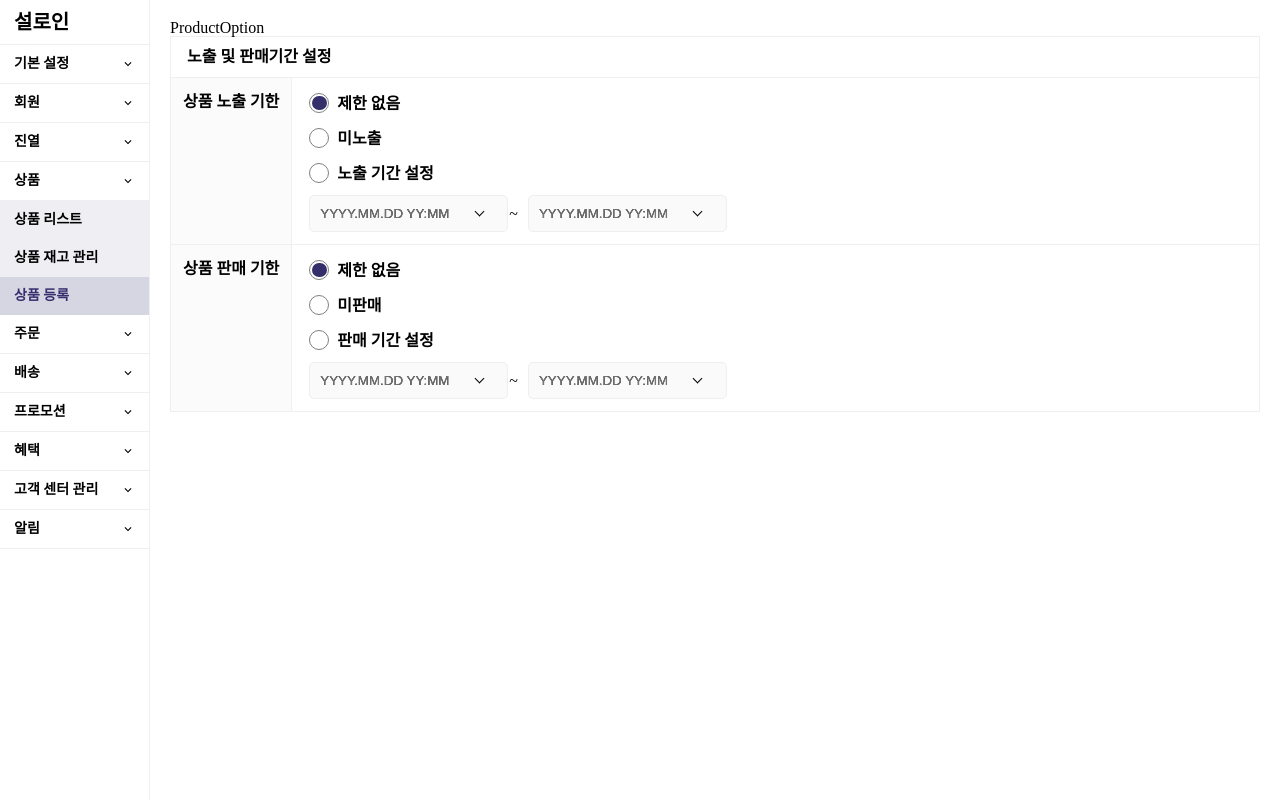
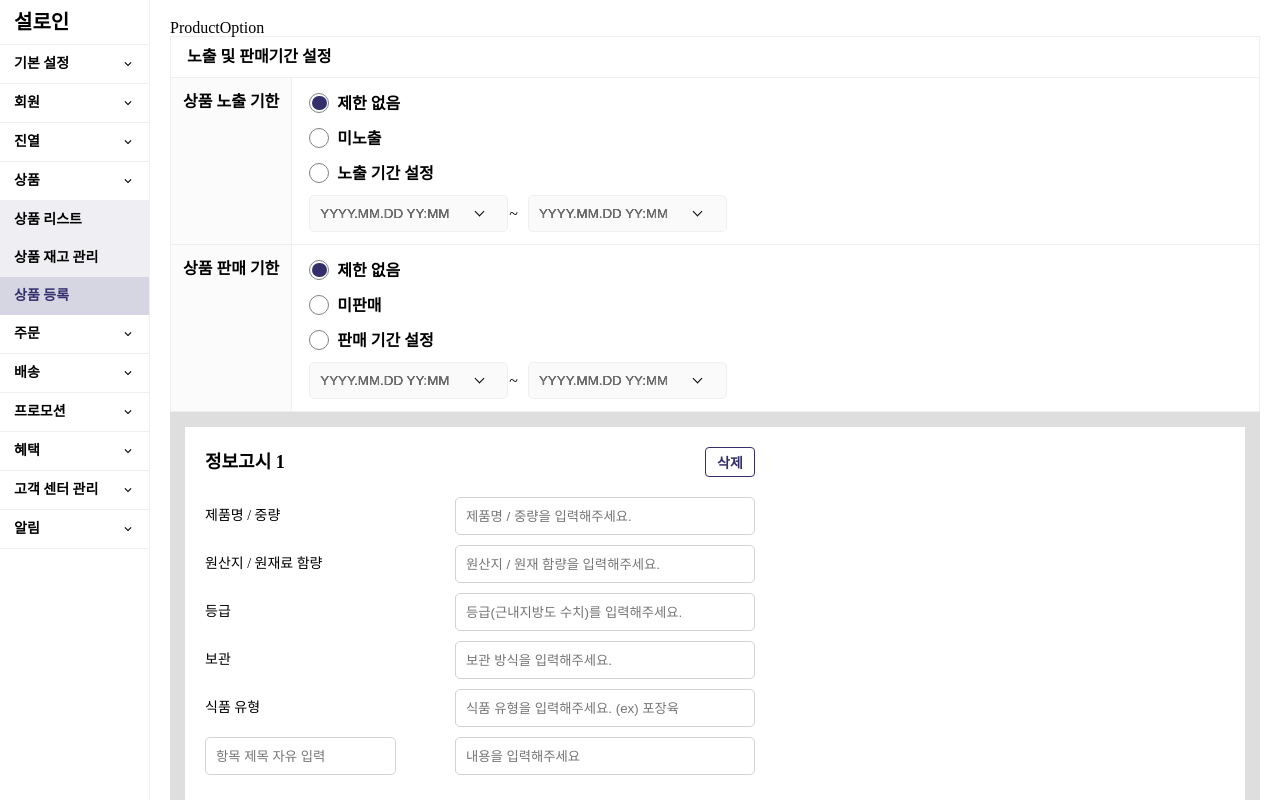
Before and after one commit to 2201infinity/adm_product_add, a React (Create React App) app: page / in a window 1280 px wide. Built offline with nearby package versions, Linux system fonts and the light colour scheme.

Commit message:
feat: 정보고시 추가 기능 구현

```diff
--- a/src/components/ProductNotice.js
+++ b/src/components/NoticeCard.js
@@ -1,4 +1,4 @@
-import React, { useEffect, useState } from "react";
+import React, { useState } from "react";
 import styled from "styled-components";
 import Input from "components/common/Input";
 import CustomButton from "./common/CustomButton";
@@ -42,7 +42,7 @@ const noticeDocs = [
   },
 ];
 
-function ProductInfo() {
+function ProductInfo({ cardNumber, ...rest }) {
   const { values, handleChange, handleSubmit } = useForm({
     initialValues: {
       productName: "",
@@ -54,8 +54,9 @@ function ProductInfo() {
   });
 
   const [inputList, setInputList] = useState(noticeDocs);
+  const [formList, setFormList] = useState([]);
 
-  const onDelete = (id) => {
+  const onDeleteCategory = (id) => {
     setInputList((prev) => prev.filter((item) => item.id !== id));
   };
 
@@ -80,10 +81,24 @@ function ProductInfo() {
     ]);
   };
 
+  const onDeleteCard = (id) => {
+    setFormList((prev) => prev.filter((item) => item.name !== id));
+  };
+
   return (
-    <div>
-      <h1> 정보고시</h1>
-      <form className="forms" onSubmit={handleSubmit}>
+    <NoticeCard>
+      <CardHeader>
+        <h1> 정보고시 {cardNumber}</h1>
+        <CustomButton
+          onClick={onDeleteCard}
+          variant="secondary"
+          width="50"
+          height="30"
+        >
+          삭제
+        </CustomButton>
+      </CardHeader>
+      <form onSubmit={handleSubmit}>
         {inputList.map((option) => {
           const { id, title, category, placeholder, essential } = option;
           return (
@@ -100,8 +115,7 @@ function ProductInfo() {
                   width="60"
                   height="38"
                   variant="primary"
-                  type="button"
-                  onClick={() => onDelete(id)}
+                  onClick={() => onDeleteCategory(id)}
                 >
                   삭제
                 </CustomButton>
@@ -124,7 +138,6 @@ function ProductInfo() {
             value={optionForm.values.placeholder}
           />
         </AddCategoryWrapper>
-      </form>
         <AddButton
           width="100"
           height="38"
@@ -134,11 +147,31 @@ function ProductInfo() {
         >
           항목 추가
         </AddButton>
-    </div>
+      </form>
+    </NoticeCard>
   );
 }
 
 export default ProductInfo;
+
+const NoticeCard = styled.div`
+  background-color: #fff;
+  padding: 20px;
+  margin-bottom: 20px;
+
+  h1 {
+    font-weight: 600;
+    font-size: 18px;
+  }
+`;
+
+const CardHeader = styled.div`
+  display: flex;
+  justify-content: space-between;
+  align-items: center;
+  width: 550px;
+  margin-bottom: 20px;
+`;
 
 const NoticeFormWrapper = styled.div`
   display: flex;
@@ -162,6 +195,7 @@ const AddButton = styled(CustomButton)`
 const AddCategoryWrapper = styled.div`
   display: flex;
   align-items: center;
+  justify-content: space-between;
   width: 550px;
   padding: 0;
 `;
--- /dev/null
+++ b/src/components/NoticeProductInfo.js
@@ -0,0 +1,51 @@
+import React, { useState } from "react";
+import styled from "styled-components";
+import CustomButton from "./common/CustomButton";
+import NoticeCard from "./NoticeCard";
+
+function NoticeProductInfo() {
+  const [cardNumber, setCardNumber] = useState(0);
+  const [cardList, setCardList] = useState([cardNumber]);
+
+  const onAddNewCard = () => {
+    setCardNumber((prev) => prev + 1);
+    setCardList((list) => [...list, cardNumber]);
+  };
+
+  const onDeleteCard = (e) => {
+    const targetI = Number(e.target.id);
+    if (targetI >= 1) {
+      setCardList((list) => list.filter((items, i) => i !== targetI));
+    }
+  };
+
+  return (
+    <ProductNoticeWrapper>
+      {cardList.map((items, i) => (
+        <NoticeCard
+          key={i}
+          id={i}
+          cardNumber={i + 1}
+          onDeleteCard={onDeleteCard}
+        />
+      ))}
+      <AddCardButton
+        onClick={onAddNewCard}
+        width="550"
+        height="38"
+        variant="secondary"
+      >
+        정보고시 추가
+      </AddCardButton>
+    </ProductNoticeWrapper>
+  );
+}
+
+export default NoticeProductInfo;
+
+const ProductNoticeWrapper = styled.div`
+  background-color: #dedede;
+  padding: 15px;
+`;
+
+const AddCardButton = styled(CustomButton)``;
--- /dev/null
+++ b/src/components/common/CustomButton.js
@@ -0,0 +1,68 @@
+import React from "react";
+import styled, { css } from "styled-components";
+import theme from "styles/theme";
+
+/**
+ *
+ * @param {"primary" | "secondary" | "tertiary"} variant "primary" | "secondary" | "tertiary"
+ * @param {number} width number
+ * @param {number} height number
+ * @param {string} borderRadius string
+ * @param {React.ReactNode} children React.ReactNode
+ */
+
+function CustomButton({
+  variant,
+  width,
+  height,
+  borderRadius = "4px",
+  children,
+  ...rest
+}) {
+  return (
+    <ButtonStyled
+      variant={variant}
+      width={width}
+      height={height}
+      borderRadius={borderRadius}
+      {...rest}
+    >
+      {children}
+    </ButtonStyled>
+  );
+}
+
+const ButtonStyled = styled.button`
+  width: ${({ width }) => width}px;
+  height: ${({ height }) => height}px;
+  border-radius: ${({ borderRadius }) => borderRadius};
+  font-size: 14px;
+  font-weight: 700;
+  cursor: pointer;
+  ${({ variant }) => {
+    switch (variant) {
+      case "primary":
+        return css`
+          background-color: ${theme.colors.mainColor};
+          color: #fff;
+          border: none;
+        `;
+      case "secondary":
+        return css`
+          background-color: #fff;
+          color: ${theme.colors.mainColor};
+          border: 1px solid ${theme.colors.mainColor};
+        `;
+      case "tertiary":
+        return css`
+          background-color: #fff;
+          color: #b3130b;
+          border: 1px solid #b3130b;
+        `;
+      default:
+        return css``;
+    }
+  }}
+`;
+
+export default CustomButton;
--- a/src/pages/ProductRegisterPage.js
+++ b/src/pages/ProductRegisterPage.js
@@ -1,11 +1,13 @@
 import ProductOption from "components/ProductOption";
 import React from "react";
 import styled from "styled-components";
+import NoticeProductInfo from "components/NoticeProductInfo";
 
 function ProductRegisterPage() {
   return (
     <ProductRegisterPageContainer>
       <ProductOption />
+      <NoticeProductInfo />
     </ProductRegisterPageContainer>
   );
 }
```
Also changed, not shown: src/components/ProductInfo.js (deleted, +0 -90 lines). Lines whose indentation alone changed are shown as unchanged.
